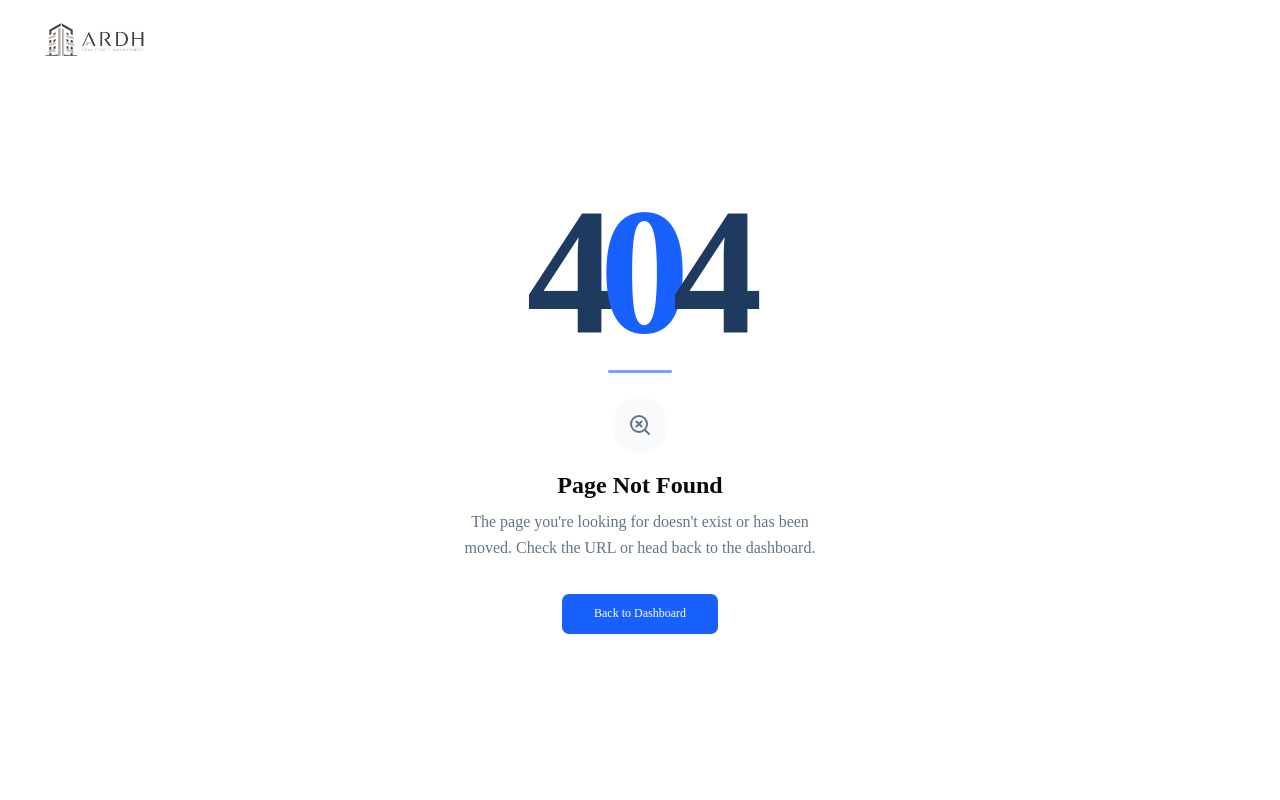
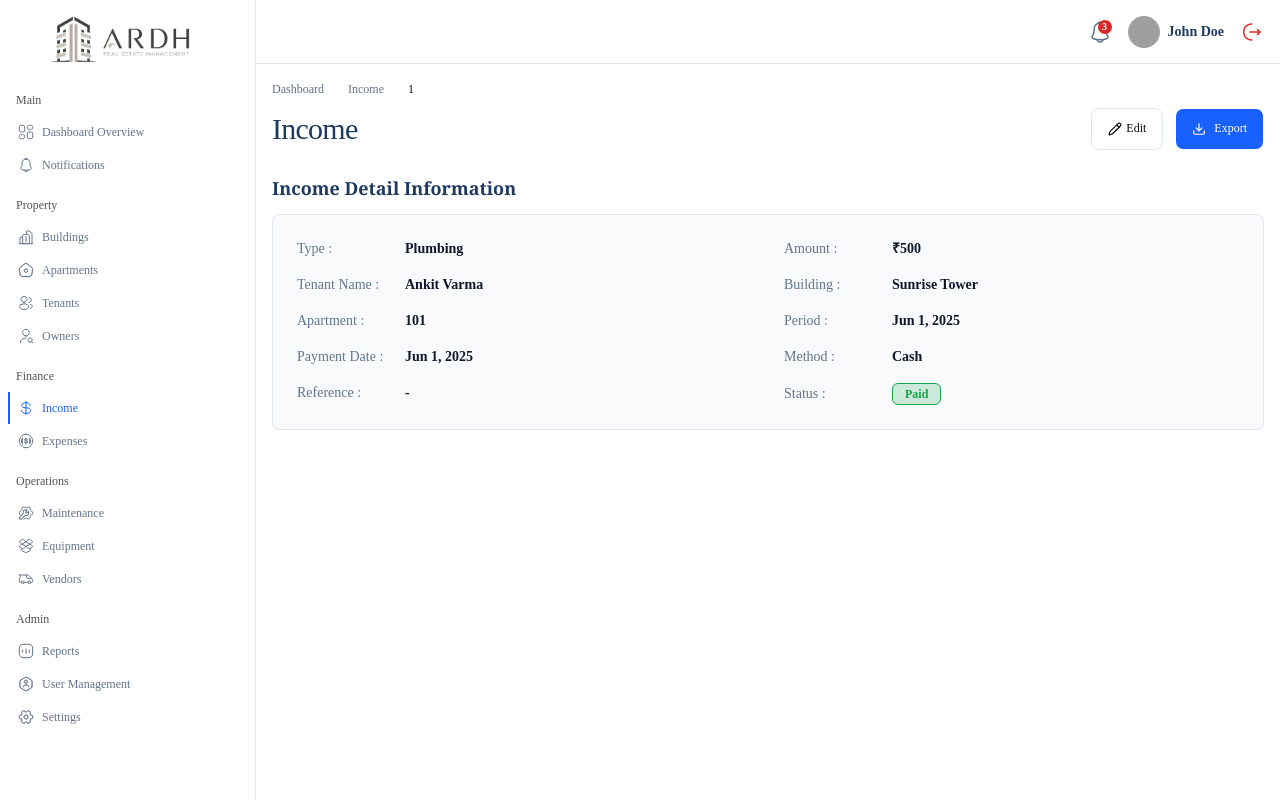
Before and after one commit to ArunRoy404/ardh-frontend, a React (Vite) app: page /income/1 in a window 1280 px wide. Before the commit this address had no page. Built offline with nearby package versions, Linux system fonts and the light colour scheme; grey boxes are pictures that could not be loaded; some icons are missing.

Commit message:
feat: implement income and expense detail pages with store integration and routing

```diff
--- /dev/null
+++ b/src/components/ExpensesDetails/ExpensesDetailsInfo.jsx
@@ -0,0 +1,48 @@
+import CommonDetailCard from "@/components/shared/DetailCard/CommonDetailCard"
+import CommonDetailLabel from "@/components/shared/DetailCard/CommonDetailLabel"
+
+const ExpensesDetailsInfo = ({ details }) => {
+  return (
+    <CommonDetailCard title="Expense Detail Information" cardClassName="text-sm">
+      <div className="space-y-6">
+        <div className="grid grid-cols-1 md:grid-cols-2 gap-y-4 gap-x-8">
+          {/* Column 1 */}
+          <div className="space-y-4">
+            <CommonDetailLabel label="Category" value={details.category} />
+            <CommonDetailLabel label="Building" value={details.building} />
+            <CommonDetailLabel label="Apartment" value={details.apartment} />
+            <CommonDetailLabel label="Expense Date" value={details.expenseDate} />
+            <CommonDetailLabel label="Reference" value={details.reference} />
+          </div>
+
+          {/* Column 2 */}
+          <div className="space-y-4">
+            <CommonDetailLabel label="Amount" value={details.amount} />
+            <CommonDetailLabel label="Apartment" value={details.apartment} />
+            <CommonDetailLabel label="Vendor" value={details.vendor} />
+            <CommonDetailLabel label="Method" value={details.method} />
+            <CommonDetailLabel
+              label="Status"
+              value={details.status}
+              render={(status) => (
+                <span className="bg-success-tag-bg text-success-tag-text border border-success-tag-border px-3 py-0.5 rounded-[6px] text-xs font-semibold inline-block">
+                  {status}
+                </span>
+              )}
+            />
+          </div>
+        </div>
+
+        {/* Full-width description */}
+        <div className="border-t border-border pt-4 space-y-2">
+          <span className="text-dark-gray font-normal text-xs uppercase tracking-wider block">Description :</span>
+          <p className="text-dark-accent font-semibold text-sm">
+            {details.description}
+          </p>
+        </div>
+      </div>
+    </CommonDetailCard>
+  )
+}
+
+export default ExpensesDetailsInfo
--- /dev/null
+++ b/src/components/IncomeDetails/IncomeDetailsInfo.jsx
@@ -0,0 +1,38 @@
+import CommonDetailCard from "@/components/shared/DetailCard/CommonDetailCard"
+import CommonDetailLabel from "@/components/shared/DetailCard/CommonDetailLabel"
+
+const IncomeDetailsInfo = ({ details }) => {
+  return (
+    <CommonDetailCard title="Income Detail Information" cardClassName="text-sm">
+      <div className="grid grid-cols-1 md:grid-cols-2 gap-y-4 gap-x-8">
+        {/* Column 1 */}
+        <div className="space-y-4">
+          <CommonDetailLabel label="Type" value={details.type} />
+          <CommonDetailLabel label="Tenant Name" value={details.tenantName} />
+          <CommonDetailLabel label="Apartment" value={details.apartment} />
+          <CommonDetailLabel label="Payment Date" value={details.paymentDate} />
+          <CommonDetailLabel label="Reference" value={details.reference} />
+        </div>
+
+        {/* Column 2 */}
+        <div className="space-y-4">
+          <CommonDetailLabel label="Amount" value={details.amount} />
+          <CommonDetailLabel label="Building" value={details.building} />
+          <CommonDetailLabel label="Period" value={details.period} />
+          <CommonDetailLabel label="Method" value={details.method} />
+          <CommonDetailLabel
+            label="Status"
+            value={details.status}
+            render={(status) => (
+              <span className="bg-success-tag-bg text-success-tag-text border border-success-tag-border px-3 py-0.5 rounded-[6px] text-xs font-semibold inline-block">
+                {status}
+              </span>
+            )}
+          />
+        </div>
+      </div>
+    </CommonDetailCard>
+  )
+}
+
+export default IncomeDetailsInfo
--- /dev/null
+++ b/src/dummyData/expenseDetailsRecords.js
@@ -0,0 +1,12 @@
+export const expenseDetails = {
+  category: "Plumbing",
+  building: "Sunrise Tower",
+  apartment: "101",
+  expenseDate: "Jun 1, 2025",
+  reference: "-",
+  amount: "₹500",
+  vendor: "Meera Iyer",
+  method: "Bank Transfer",
+  status: "Paid",
+  description: "Electricity bill - May"
+}
--- /dev/null
+++ b/src/dummyData/incomeDetailsRecords.js
@@ -0,0 +1,12 @@
+export const incomeDetails = {
+  type: "Plumbing",
+  tenantName: "Ankit Varma",
+  apartment: "101",
+  paymentDate: "Jun 1, 2025",
+  reference: "-",
+  amount: "₹500",
+  building: "Sunrise Tower",
+  period: "Jun 1, 2025",
+  method: "Cash",
+  status: "Paid"
+}
--- /dev/null
+++ b/src/dummyDataStore/useExpenseDetailsStore.js
@@ -0,0 +1,9 @@
+import { create } from "zustand"
+import { expenseDetails } from "../dummyData/expenseDetailsRecords"
+
+const useExpenseDetailsStore = create((set) => ({
+    expenseDetails,
+    setExpenseDetails: (newData) => set({ expenseDetails: newData }),
+}))
+
+export default useExpenseDetailsStore
--- /dev/null
+++ b/src/dummyDataStore/useIncomeDetailsStore.js
@@ -0,0 +1,9 @@
+import { create } from "zustand"
+import { incomeDetails } from "../dummyData/incomeDetailsRecords"
+
+const useIncomeDetailsStore = create((set) => ({
+    incomeDetails,
+    setIncomeDetails: (newData) => set({ incomeDetails: newData }),
+}))
+
+export default useIncomeDetailsStore
--- /dev/null
+++ b/src/pages/ExpensesDetails/ExpensesDetailsPage.jsx
@@ -0,0 +1,31 @@
+import { Pencil } from "lucide-react"
+import DashboardHeader from "@/components/DashboardLayout/DashbaordHeader"
+import { Button } from "@/components/ui/button"
+import ExpensesDetailsInfo from "@/components/ExpensesDetails/ExpensesDetailsInfo"
+import useExpenseDetailsStore from "@/dummyDataStore/useExpenseDetailsStore"
+
+const ExpensesDetailsPage = () => {
+  const { expenseDetails } = useExpenseDetailsStore()
+
+  return (
+    <div className="flex flex-col gap-6 w-full pb-10">
+      {/* Header Block with Breadcrumbs */}
+      <DashboardHeader
+        title="Expenses"
+        showBreadcrumb
+      >
+        <div className="flex items-center gap-3">
+          <Button variant="outline" isNotImplemented>
+            <Pencil className="w-4 h-4" />
+            Edit
+          </Button>
+        </div>
+      </DashboardHeader>
+
+      {/* Expenses Details Block */}
+      <ExpensesDetailsInfo details={expenseDetails} />
+    </div>
+  )
+}
+
+export default ExpensesDetailsPage
--- /dev/null
+++ b/src/pages/IncomeDetails/IncomeDetailsPage.jsx
@@ -0,0 +1,35 @@
+import { Pencil, Download } from "lucide-react"
+import DashboardHeader from "@/components/DashboardLayout/DashbaordHeader"
+import { Button } from "@/components/ui/button"
+import IncomeDetailsInfo from "@/components/IncomeDetails/IncomeDetailsInfo"
+import useIncomeDetailsStore from "@/dummyDataStore/useIncomeDetailsStore"
+
+const IncomeDetailsPage = () => {
+  const { incomeDetails } = useIncomeDetailsStore()
+
+  return (
+    <div className="flex flex-col gap-6 w-full pb-10">
+      {/* Header Block with Breadcrumbs */}
+      <DashboardHeader
+        title="Income"
+        showBreadcrumb
+      >
+        <div className="flex items-center gap-3">
+          <Button variant="outline" isNotImplemented>
+            <Pencil className="w-4 h-4" />
+            Edit
+          </Button>
+          <Button className="flex items-center gap-2" isNotImplemented>
+            <Download className="w-4 h-4" />
+            Export
+          </Button>
+        </div>
+      </DashboardHeader>
+
+      {/* Income Details Block */}
+      <IncomeDetailsInfo details={incomeDetails} />
+    </div>
+  )
+}
+
+export default IncomeDetailsPage
```
Also changed, not shown: src/router/DashboardRoute.jsx (+11 -0 lines).
